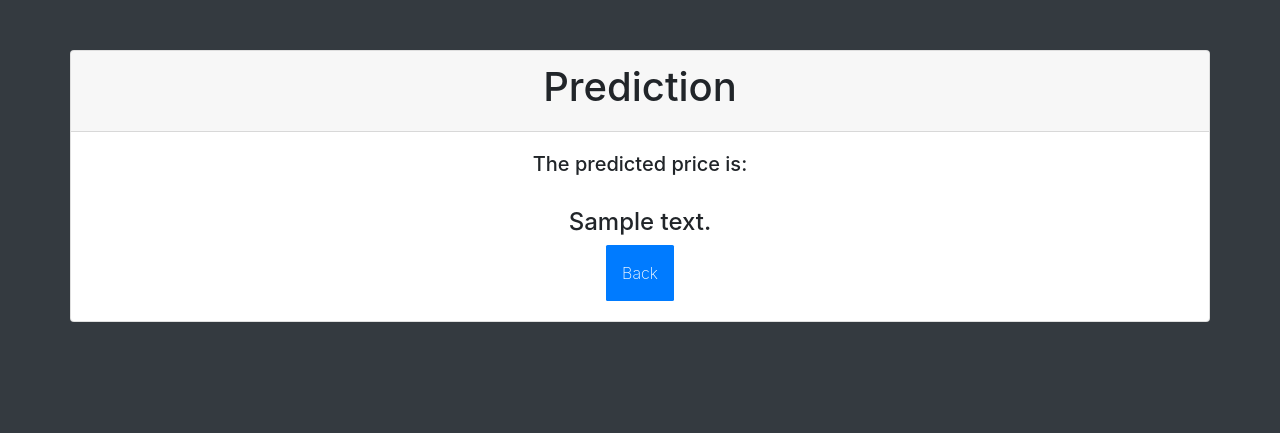
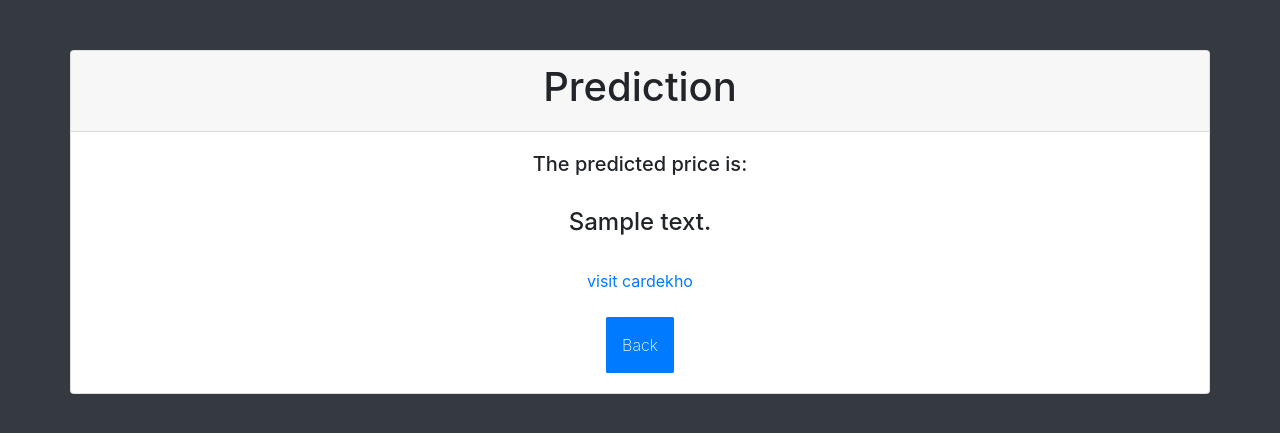
Before and after one commit to somtripathi1/sem6project, a Flask app: template templates/predictionpage.html in a window 1280 px wide. Shown: the top 433 px of the page. Run offline with Flask 2, Linux system fonts and the light colour scheme; the template is opened without the code that fills it: most values are stand-ins (such as "Sample title", 1, 10 or a date in 2020); parts of the project's set-up code (start-up, migrations or seed data) failed here and were passed over; some libraries are stand-ins or nearby versions.

Commit message:
updated pages

```diff
--- a/app.py
+++ b/app.py
@@ -2,6 +2,10 @@ from flask import Flask,render_template,request,jsonify
 import pickle
 import numpy as np
 import pandas as pd
+import locale
+
+locale.setlocale(locale.LC_MONETARY, 'en_IN')
+
 app=Flask(__name__)
 
 car=pd.read_csv('Clean_Extract.csv')
@@ -49,7 +53,7 @@ def predict():
      prediction=model.predict(pd.DataFrame(columns=['full_name', 'company', 'year', 'km_driven','owner_type', 'fuel_type', 'transmission_type'],
                               data=np.array([car_model,company,year,driven,owner,fuel_type,transmission]).reshape(1, 7)))
 
-     return render_template("predictionpage.html",prediction_text="₹ {}".format(str(np.round(prediction[0],2))))
+     return render_template("predictionpage.html",prediction_text="{}".format(str(locale.currency((np.round(prediction[0],2)),grouping=True))), company = company.lower(), car_model = car_model.lower())
 
 
 if __name__=='__main__':
--- a/templates/home.html
+++ b/templates/home.html
@@ -33,11 +33,11 @@
             <div class="search-box container">
                 <input type="search" name="" id="" placeholder="Search here...">
             </div>
-            <div class="login">
+            <!-- <div class="login">
                 <a href={{url_for('signup')}}>
                 <button class="btn btn1" >Login</button>
                 </a>
-            </div>
+            </div> -->
         </div>
     </header>
 
--- a/templates/predictionpage.html
+++ b/templates/predictionpage.html
@@ -38,6 +38,13 @@
                         <h4><span id="prediction">{{prediction_text}}</span></h4>
                     </div>
                 </div>
+                <br/>
+                <div class="col-md-10 mx-auto" style="text-align: center">
+                    <a href="https://www.cardekho.com/{{ company }}/{{ car_model }}/"
+                      >visit cardekho</a
+                    >
+                  </div>
+                <br/>
                 <div class="col-md-12" style="text-align: center">
                     <button  class="btn btn-primary" style="background-color: #007bff; color: white; border: none;
                     outline: black;
```
